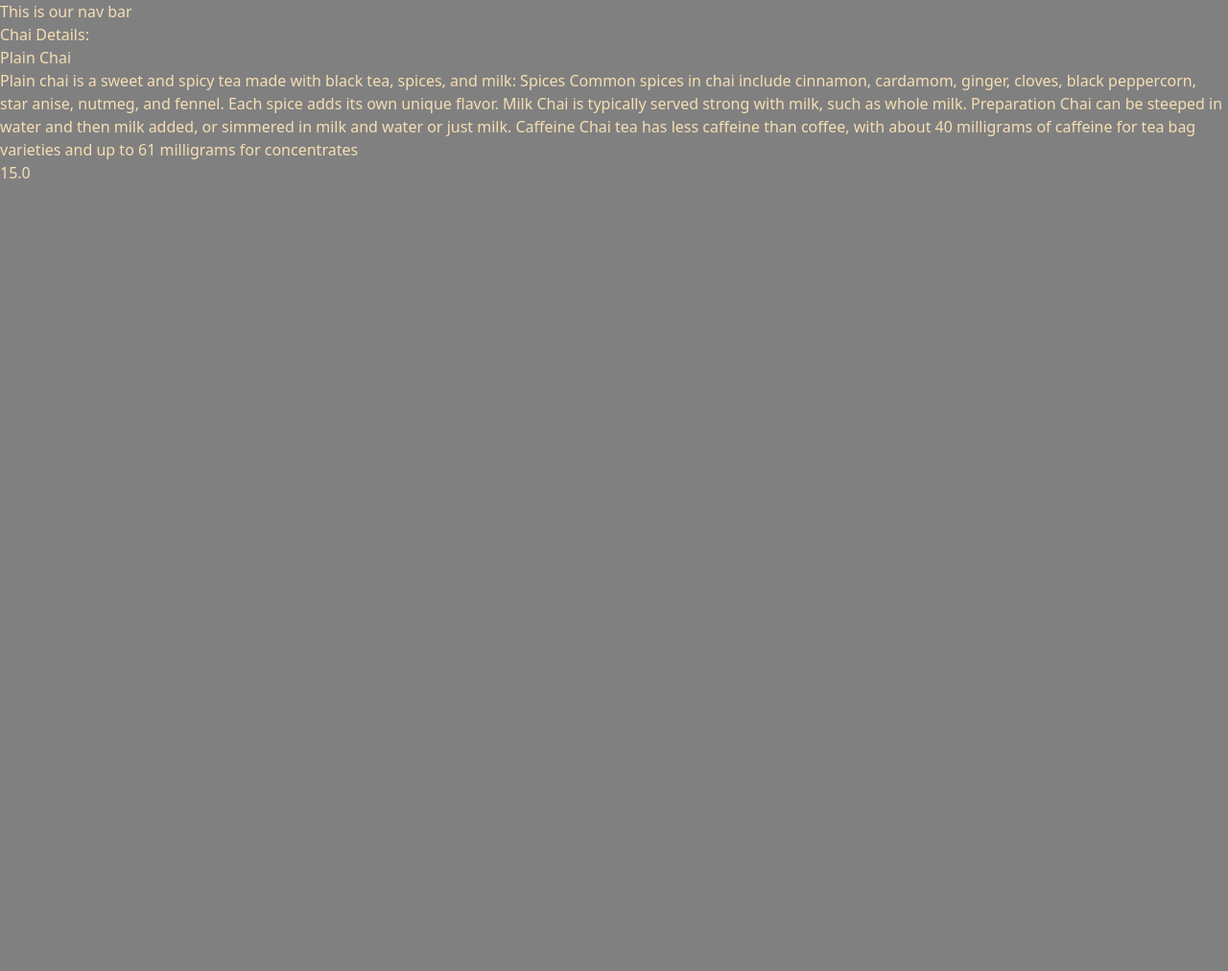
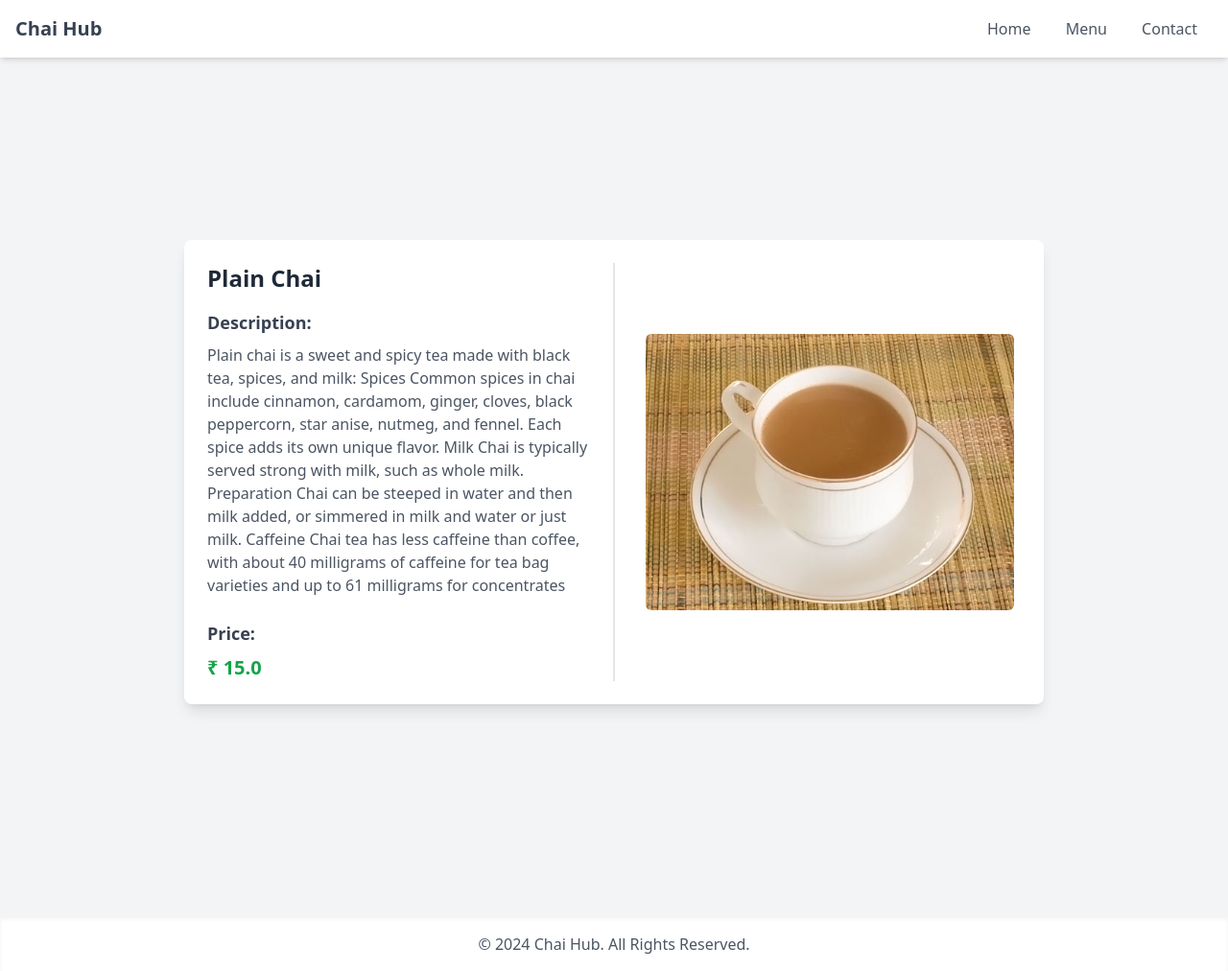
Before and after one commit to Shaik-36/django-learn, a Django app: page /chai/1/ in a window 1280 px wide. Shown: the whole page at 96% size. Before the commit the page ends 186 px from the top, so only its background shows below. Run offline with Django 5.2, Linux system fonts and the light colour scheme; data comes from the database, SQL or seed files in the repository; both versions use the stored data as it was after the commit; some libraries are stand-ins or nearby versions.

Commit message:
Updated UI for best user experience

```diff
--- a/chaiaurDjango/chai/templates/chai/chai_details.html
+++ b/chaiaurDjango/chai/templates/chai/chai_details.html
@@ -1,16 +1,29 @@
-
 {% extends "layout.html" %}
 
 {% block title %}
-    Chai Detais Page
+    Chai Details Page
 {% endblock %}
-
 
 {% block content %}
 
-<h2>Chai Details: </h2>
-    <h3>{{chai.name}}</h3>
-    <h3>{{chai.description}}</h3>
-    <h3>{{chai.price}}</h3>
+<div class="flex items-center justify-center min-h-screen bg-gray-100">
+    <div class="bg-white shadow-lg rounded-lg p-6 w-full max-w-4xl flex flex-col md:flex-row">
+        <!-- Details Section -->
+        <div class="flex-1 md:border-r-2 md:pr-6">
+            <h2 class="text-2xl font-bold text-gray-800 mb-4">{{ chai.name }}</h2>
+            <h3 class="text-lg text-gray-700 font-semibold mb-2">Description:</h3>
+            <p class="text-gray-600 mb-4">{{ chai.description }}</p>
+            <div class="mt-6">
+                <h3 class="text-lg text-gray-700 font-semibold mb-2">Price:</h3>
+                <p class="text-green-600 font-bold text-xl">₹ {{ chai.price }}</p>
+            </div>
+        </div>
+
+        <!-- Image Section -->
+        <div class="flex-1 flex items-center justify-center mt-6 md:mt-0 md:pl-6">
+            <img src="{{ chai.image.url }}" alt="{{ chai.name }}" class="w-full max-w-sm h-auto rounded-md">
+        </div>
+    </div>
+</div>
 
 {% endblock %}
--- a/chaiaurDjango/templates/layout.html
+++ b/chaiaurDjango/templates/layout.html
@@ -1,6 +1,4 @@
-
 {% load static tailwind_tags %}
-
 
 <!DOCTYPE html>
 <html lang="en">
@@ -15,9 +13,23 @@
     <link rel="stylesheet" href="{% static 'style.css' %}">
     {% tailwind_css %}
 </head>
-<body>
-    <nav>This is our nav bar</nav>
-    {% block content %}{% endblock %}
+<body class="bg-gray-100 text-gray-800">
+    <nav class="bg-white shadow-md p-4 flex justify-between items-center">
+        <div class="text-xl font-bold text-gray-700">Chai Hub</div>
+        <div>
+            <a href="#" class="text-gray-600 hover:text-gray-900 px-4">Home</a>
+            <a href="#" class="text-gray-600 hover:text-gray-900 px-4">Menu</a>
+            <a href="#" class="text-gray-600 hover:text-gray-900 px-4">Contact</a>
+        </div>
+    </nav>
+
+    <main class="py-8">
+        {% block content %}{% endblock %}
+    </main>
+
+    <footer class="bg-white shadow-inner p-4 mt-8 text-center">
+        <p class="text-gray-600">&copy; 2024 Chai Hub. All Rights Reserved.</p>
+    </footer>
 
 
 </body>
--- a/chaiaurDjango/theme/static/css/dist/styles.css
+++ b/chaiaurDjango/theme/static/css/dist/styles.css
@@ -798,6 +806,38 @@ select {
 .mx-auto {
   margin-left: auto;
   margin-right: auto;
+}
+
+.mb-4 {
+  margin-bottom: 1rem;
+}
+
+.mt-2 {
+  margin-top: 0.5rem;
+}
+
+.mt-4 {
+  margin-top: 1rem;
+}
+
+.mb-6 {
+  margin-bottom: 1.5rem;
+}
+
+.mb-2 {
+  margin-bottom: 0.5rem;
+}
+
+.mt-6 {
+  margin-top: 1.5rem;
+}
+
+.mt-8 {
+  margin-top: 2rem;
+}
+
+.mb-8 {
+  margin-bottom: 2rem;
 }
 
 .block {
@@ -820,24 +860,64 @@ select {
   height: 100vh;
 }
 
-.h-64 {
-  height: 16rem;
+.h-auto {
+  height: auto;
+}
+
+.h-48 {
+  height: 12rem;
+}
+
+.min-h-screen {
+  min-height: 100vh;
 }
 
 .w-40 {
   width: 10rem;
 }
 
-.w-64 {
-  width: 16rem;
-}
-
 .w-\[100\%\] {
   width: 100%;
 }
 
+.w-96 {
+  width: 24rem;
+}
+
+.w-full {
+  width: 100%;
+}
+
+.max-w-4xl {
+  max-width: 56rem;
+}
+
+.max-w-sm {
+  max-width: 24rem;
+}
+
+.max-w-7xl {
+  max-width: 80rem;
+}
+
+.flex-1 {
+  flex: 1 1 0%;
+}
+
+.transform {
+  transform: translate(var(--tw-translate-x), var(--tw-translate-y)) rotate(var(--tw-rotate)) skewX(var(--tw-skew-x)) skewY(var(--tw-skew-y)) scaleX(var(--tw-scale-x)) scaleY(var(--tw-scale-y));
+}
+
 .grid-cols-3 {
   grid-template-columns: repeat(3, minmax(0, 1fr));
+}
+
+.grid-cols-1 {
+  grid-template-columns: repeat(1, minmax(0, 1fr));
+}
+
+.flex-col {
+  flex-direction: column;
 }
 
 .items-center {
@@ -848,32 +928,54 @@ select {
   justify-content: center;
 }
 
+.justify-between {
+  justify-content: space-between;
+}
+
 .gap-4 {
   gap: 1rem;
+}
+
+.gap-8 {
+  gap: 2rem;
 }
 
 .overflow-hidden {
   overflow: hidden;
 }
 
-.rounded-md {
-  border-radius: 0.375rem;
+.rounded {
+  border-radius: 0.25rem;
 }
 
 .rounded-lg {
   border-radius: 0.5rem;
 }
 
-.rounded {
-  border-radius: 0.25rem;
+.rounded-md {
+  border-radius: 0.375rem;
 }
 
 .border {
   border-width: 1px;
 }
 
+.border-b-2 {
+  border-bottom-width: 2px;
+}
+
 .border-transparent {
   border-color: transparent;
+}
+
+.border-gray-200 {
+  --tw-border-opacity: 1;
+  border-color: rgb(229 231 235 / var(--tw-border-opacity, 1));
+}
+
+.border-gray-300 {
+  --tw-border-opacity: 1;
+  border-color: rgb(209 213 219 / var(--tw-border-opacity, 1));
 }
 
 .bg-black {
@@ -896,8 +998,40 @@ select {
   background-color: rgb(234 88 12 / var(--tw-bg-opacity, 1));
 }
 
+.bg-gray-100 {
+  --tw-bg-opacity: 1;
+  background-color: rgb(243 244 246 / var(--tw-bg-opacity, 1));
+}
+
+.bg-white {
+  --tw-bg-opacity: 1;
+  background-color: rgb(255 255 255 / var(--tw-bg-opacity, 1));
+}
+
+.bg-gray-200 {
+  --tw-bg-opacity: 1;
+  background-color: rgb(229 231 235 / var(--tw-bg-opacity, 1));
+}
+
+.object-cover {
+  -o-object-fit: cover;
+     object-fit: cover;
+}
+
 .p-5 {
   padding: 1.25rem;
+}
+
+.p-6 {
+  padding: 1.5rem;
+}
+
+.p-8 {
+  padding: 2rem;
+}
+
+.p-4 {
+  padding: 1rem;
 }
 
 .px-4 {
@@ -910,12 +1044,22 @@ select {
   padding-bottom: 0.5rem;
 }
 
+.py-8 {
+  padding-top: 2rem;
+  padding-bottom: 2rem;
+}
+
 .text-center {
   text-align: center;
 }
 
 .font-serif {
   font-family: ui-serif, Georgia, Cambria, "Times New Roman", Times, serif;
+}
+
+.text-2xl {
+  font-size: 1.5rem;
+  line-height: 2rem;
 }
 
 .text-3xl {
@@ -928,14 +1072,19 @@ select {
   line-height: 1;
 }
 
-.text-2xl {
-  font-size: 1.5rem;
-  line-height: 2rem;
-}
-
 .text-sm {
   font-size: 0.875rem;
   line-height: 1.25rem;
+}
+
+.text-lg {
+  font-size: 1.125rem;
+  line-height: 1.75rem;
+}
+
+.text-xl {
+  font-size: 1.25rem;
+  line-height: 1.75rem;
 }
 
 .font-bold {
@@ -944,6 +1093,14 @@ select {
 
 .font-medium {
   font-weight: 500;
+}
+
+.font-semibold {
+  font-weight: 600;
+}
+
+.italic {
+  font-style: italic;
 }
 
 .leading-normal {
@@ -959,9 +1116,52 @@ select {
   color: rgb(255 255 255 / var(--tw-text-opacity, 1));
 }
 
+.text-gray-700 {
+  --tw-text-opacity: 1;
+  color: rgb(55 65 81 / var(--tw-text-opacity, 1));
+}
+
+.text-gray-800 {
+  --tw-text-opacity: 1;
+  color: rgb(31 41 55 / var(--tw-text-opacity, 1));
+}
+
+.text-gray-500 {
+  --tw-text-opacity: 1;
+  color: rgb(107 114 128 / var(--tw-text-opacity, 1));
+}
+
+.text-gray-600 {
+  --tw-text-opacity: 1;
+  color: rgb(75 85 99 / var(--tw-text-opacity, 1));
+}
+
+.text-green-600 {
+  --tw-text-opacity: 1;
+  color: rgb(22 163 74 / var(--tw-text-opacity, 1));
+}
+
 .shadow-lg {
   --tw-shadow: 0 10px 15px -3px rgb(0 0 0 / 0.1), 0 4px 6px -4px rgb(0 0 0 / 0.1);
   --tw-shadow-colored: 0 10px 15px -3px var(--tw-shadow-color), 0 4px 6px -4px var(--tw-shadow-color);
+  box-shadow: var(--tw-ring-offset-shadow, 0 0 #0000), var(--tw-ring-shadow, 0 0 #0000), var(--tw-shadow);
+}
+
+.shadow-xl {
+  --tw-shadow: 0 20px 25px -5px rgb(0 0 0 / 0.1), 0 8px 10px -6px rgb(0 0 0 / 0.1);
+  --tw-shadow-colored: 0 20px 25px -5px var(--tw-shadow-color), 0 8px 10px -6px var(--tw-shadow-color);
+  box-shadow: var(--tw-ring-offset-shadow, 0 0 #0000), var(--tw-ring-shadow, 0 0 #0000), var(--tw-shadow);
+}
+
+.shadow-inner {
+  --tw-shadow: inset 0 2px 4px 0 rgb(0 0 0 / 0.05);
+  --tw-shadow-colored: inset 0 2px 4px 0 var(--tw-shadow-color);
+  box-shadow: var(--tw-ring-offset-shadow, 0 0 #0000), var(--tw-ring-shadow, 0 0 #0000), var(--tw-shadow);
+}
+
+.shadow-md {
+  --tw-shadow: 0 4px 6px -1px rgb(0 0 0 / 0.1), 0 2px 4px -2px rgb(0 0 0 / 0.1);
+  --tw-shadow-colored: 0 4px 6px -1px var(--tw-shadow-color), 0 2px 4px -2px var(--tw-shadow-color);
   box-shadow: var(--tw-ring-offset-shadow, 0 0 #0000), var(--tw-ring-shadow, 0 0 #0000), var(--tw-shadow);
 }
 
@@ -1016,17 +1208,43 @@ select {
   box-shadow: var(--tw-ring-offset-shadow), var(--tw-ring-shadow), var(--tw-shadow, 0 0 #0000);
 }
 
+.focus\:ring-orange-500:focus {
+  --tw-ring-opacity: 1;
+  --tw-ring-color: rgb(249 115 22 / var(--tw-ring-opacity, 1));
+}
+
 .focus\:ring-offset-2:focus {
   --tw-ring-offset-width: 2px;
 }
 
-.active\:bg-blue-700:active {
-  --tw-bg-opacity: 1;
-  background-color: rgb(29 78 216 / var(--tw-bg-opacity, 1));
+@media (min-width: 768px) {
+  .md\:mt-0 {
+    margin-top: 0px;
+  }
+
+  .md\:grid-cols-2 {
+    grid-template-columns: repeat(2, minmax(0, 1fr));
+  }
+
+  .md\:flex-row {
+    flex-direction: row;
+  }
+
+  .md\:border-r-2 {
+    border-right-width: 2px;
+  }
+
+  .md\:pl-6 {
+    padding-left: 1.5rem;
+  }
+
+  .md\:pr-6 {
+    padding-right: 1.5rem;
+  }
 }
 
-.group:hover .group-hover\:scale-110 {
-  --tw-scale-x: 1.1;
-  --tw-scale-y: 1.1;
-  transform: translate(var(--tw-translate-x), var(--tw-translate-y)) rotate(var(--tw-rotate)) skewX(var(--tw-skew-x)) skewY(var(--tw-skew-y)) scaleX(var(--tw-scale-x)) scaleY(var(--tw-scale-y));
+@media (min-width: 1024px) {
+  .lg\:grid-cols-3 {
+    grid-template-columns: repeat(3, minmax(0, 1fr));
+  }
 }
```
Also changed, not shown: other parts of chaiaurDjango/theme/static/css/dist/styles.css (+19 -19 lines), chaiaurDjango/chai/templates/chai/all_chai.html (+11 -16 lines), README.md, chaiaurDjango/db.sqlite3, chaiaurDjango/media/chai/lemon_chai.jpg (added), chaiaurDjango/media/chai/masala_chai.jpg (added), chaiaurDjango/media/chai/plain_chai.jpg (added).
